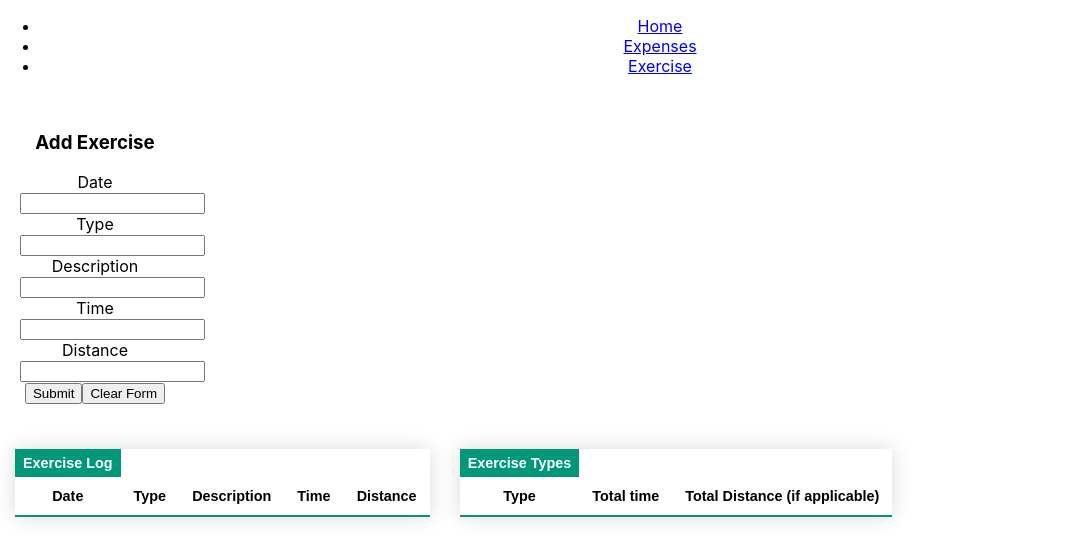
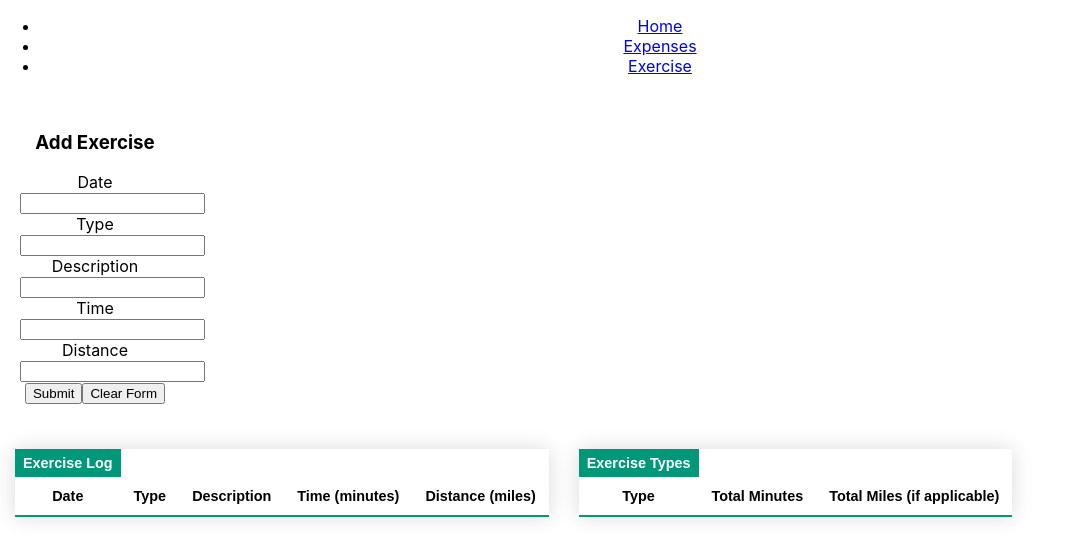
Before and after one commit to PopSizzle/PersonalFinances, a React (Create React App) app in the folder personalfinances/: page /exercise in a window 1280 px wide. Shown: the top 560 px of the page, without its empty margins (0-1068 px from the left). Built offline with nearby package versions, Linux system fonts and the light colour scheme.

Commit message:
Fixed bug with totals not including mileage
fixed a bug where submitting a form did gave NaN for the miles

```diff
--- a/personalfinances/src/Pages/Exercise/index.js
+++ b/personalfinances/src/Pages/Exercise/index.js
@@ -14,10 +14,10 @@ const Exercise = () => {
   }, [exerciseData, exerciseTotals]);
 
   let title1 = 'Exercise Log';
-  let cols1 = ['Date', 'Type', 'Description', 'Time', 'Distance'];
+  let cols1 = ['Date', 'Type', 'Description', 'Time (minutes)', 'Distance (miles)'];
 
   let title2 = 'Exercise Types';
-  let cols2 = ['Type', 'Total time', 'Total Distance (if applicable)']
+  let cols2 = ['Type', 'Total Minutes', 'Total Miles (if applicable)']
 
   let form1Inputs = ['date','type','description', 'time', 'distance'];
   let form1Title = 'Add Exercise';
@@ -45,6 +45,8 @@ const Exercise = () => {
     let exercise = currExercise;
     exercise[key] = e.target.value.toLowerCase();
     setCurrExercise(exercise);
+
+    console.log(currExercise);
   }
 
   const handleExerciseSubmit = (e) =>{
@@ -73,7 +75,7 @@ const Exercise = () => {
 
     totals[type].totalTime = parseFloat(totals[type].totalTime) + parseFloat(exercise.time);
     if(exercise.distance > 0){
-      if(totals[type].distance === '') totals[type].distance = 0;
+      if(totals[type].totalDistance === '') totals[type].distance = 0;
       totals[type].distance = parseFloat(totals[type].distance) + parseFloat(exercise.distance)
     }
 
```
